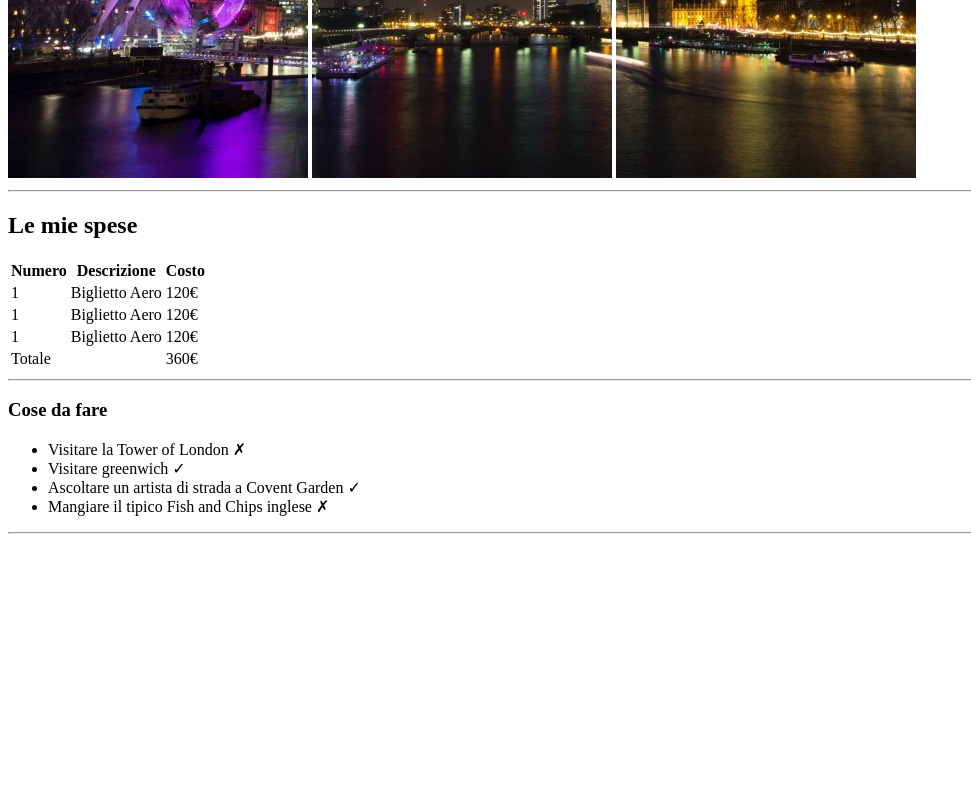
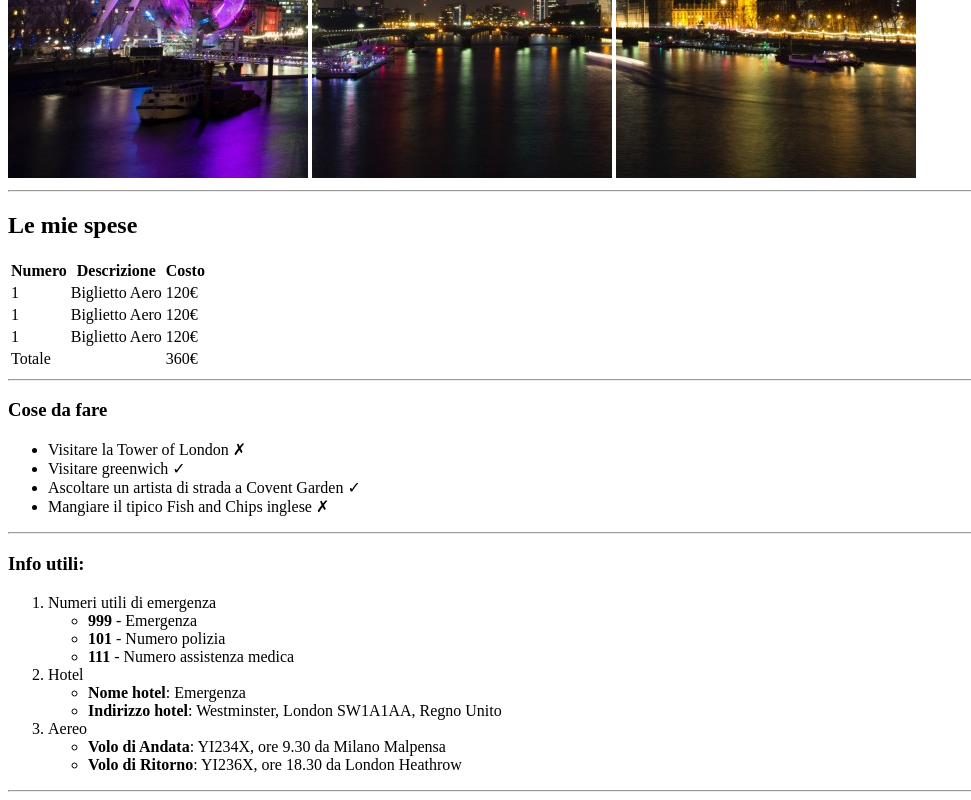
Before and after one commit to Stefano-Bernini/html-london-trip, a plain HTML site: page index.html in a window 1280 px wide. Shown: the part 502-1302 px from the top of the page, without its empty margins (0-971 px from the left). Before the commit the page ends 1044 px from the top, so only its background shows below. Drawn offline with Linux system fonts and the light colour scheme.

Commit message:
Sezione 3 completata Creati h3, lista numera con lista non numerata annidata

```diff
--- a/index.html
+++ b/index.html
@@ -67,7 +67,31 @@
             <hr>
         </section>
         <!-- sezione 3 Info utili e lista numerata con lista non numerata annidata -->
-        <section></section>
+        <section>
+            <h3>Info utili:</h3>
+            <ol>
+                <li>Numeri utili di emergenza
+                    <ul>
+                        <li><strong>999</strong> - Emergenza</li>
+                        <li><strong>101</strong> - Numero polizia</li>
+                        <li><strong>111</strong> - Numero assistenza medica</li>
+                    </ul>
+                </li>
+                <li>Hotel
+                    <ul>
+                        <li><strong>Nome hotel</strong>: Emergenza</li>
+                        <li><strong>Indirizzo hotel</strong>: Westminster, London SW1A1AA, Regno Unito</li>
+                    </ul>
+                </li>
+                <li>Aereo
+                    <ul>
+                        <li><strong>Volo di Andata</strong>: YI234X, ore 9.30 da Milano Malpensa</li>
+                        <li><strong>Volo di Ritorno</strong>: YI236X, ore 18.30 da London Heathrow</li>
+                    </ul>
+                </li>
+            </ol>
+            <hr>
+        </section>
     </main>
 
     <footer>
```
